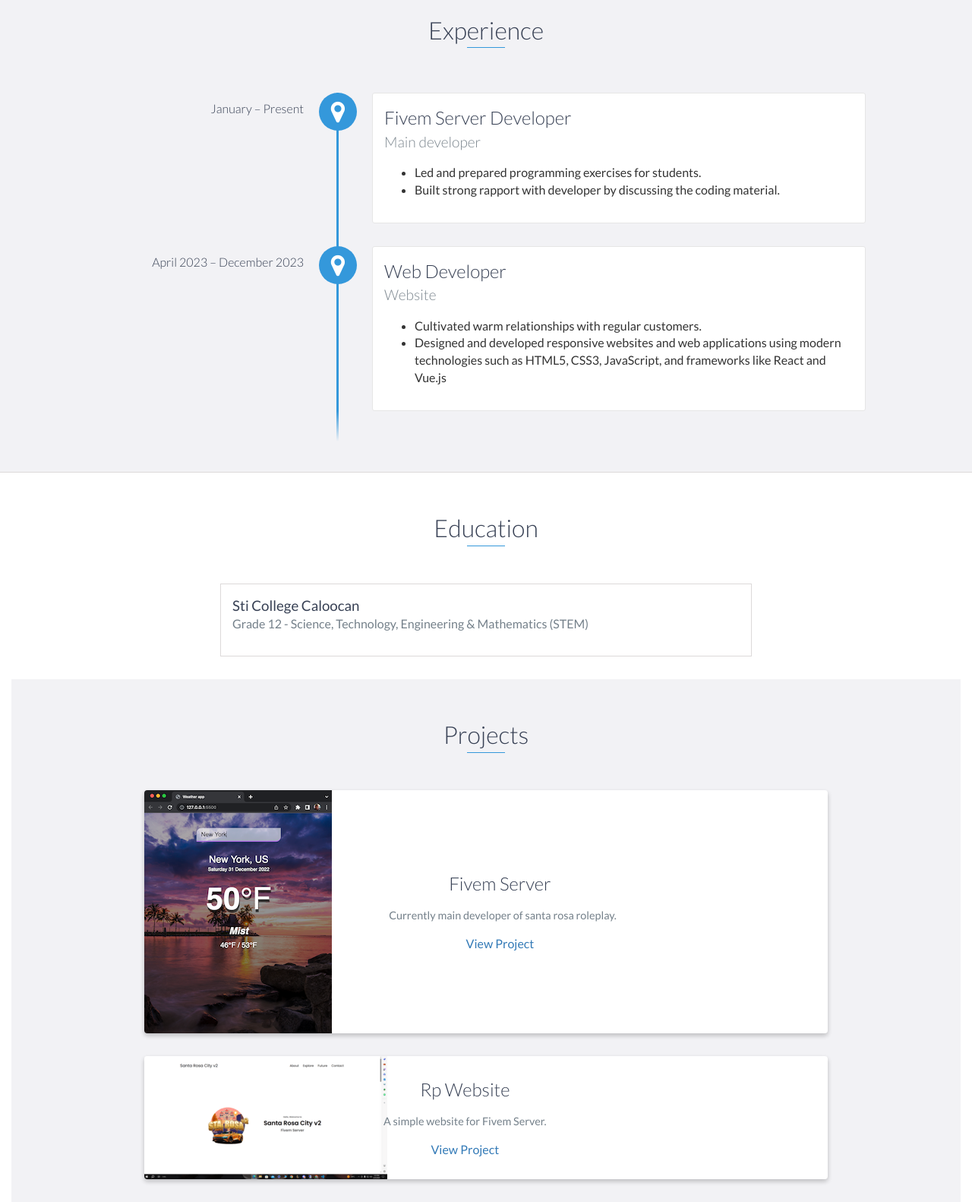
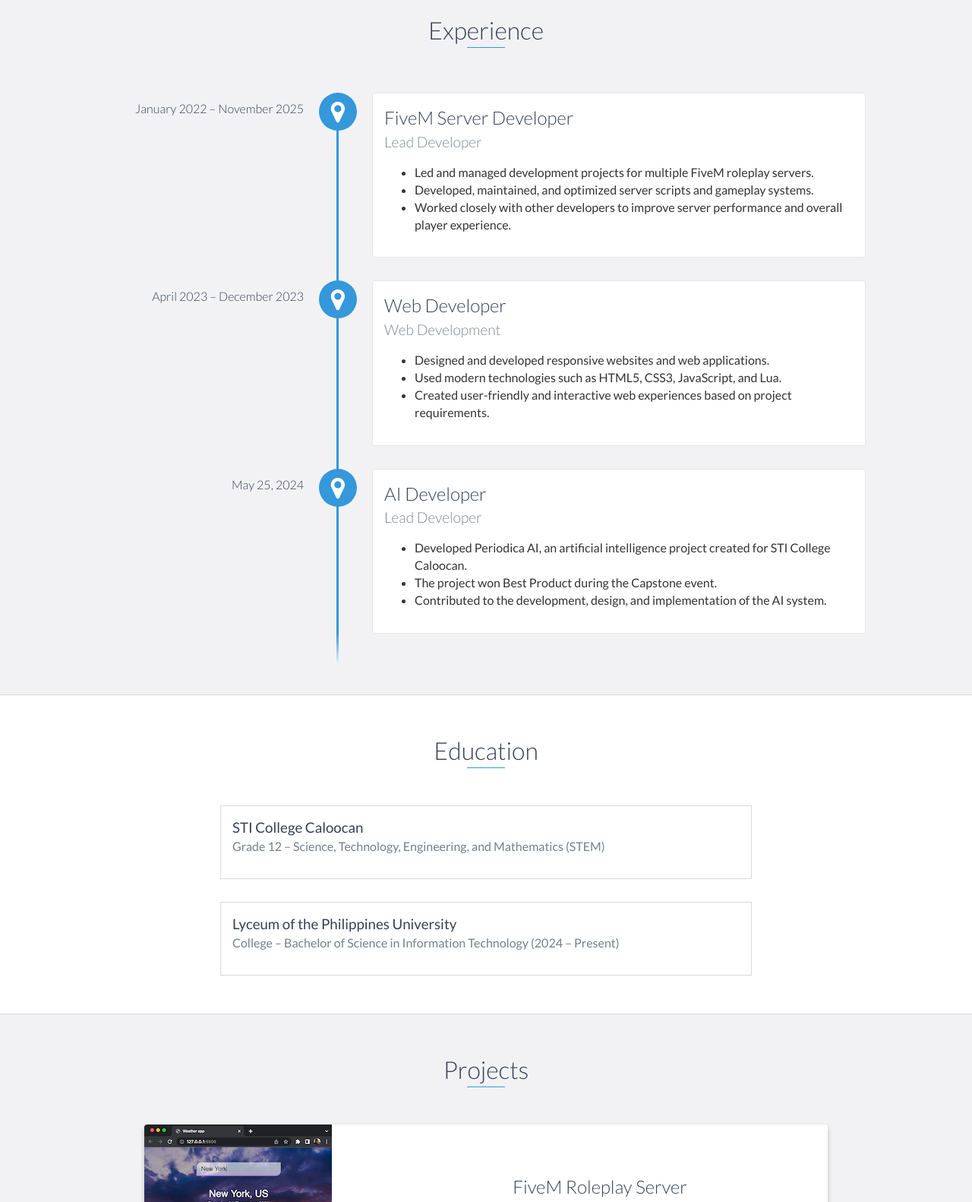
Before and after one commit to capiral000323/caps, a website: page index.html in a window 1280 px wide. Shown: the part 1060-2642 px from the top of the page at 76% size. Drawn offline with nearby package versions, Linux system fonts and the light colour scheme.

Commit message:
Update index.html

```diff
--- a/index.html
+++ b/index.html
@@ -85,83 +85,120 @@
 <div id="experience" class="background-alt">
     <h2 class="heading">Experience</h2>
     <div id="experience-timeline">
-            <div data-date="January – Present">
-                <h3>Fivem Server Developer</h3>
-                <h4>Main developer</h4>
+
+        <div data-date="January 2022 – November 2025">
+            <h3>FiveM Server Developer</h3>
+            <h4>Lead Developer</h4>
             <p>
                 <ul>
-                        <li> Led and prepared programming exercises for students.</li>
-                            <li>Built strong rapport with developer by discussing the coding material.</li>
-
+                    <li>Led and managed development projects for multiple FiveM roleplay servers.</li>
+                    <li>Developed, maintained, and optimized server scripts and gameplay systems.</li>
+                    <li>Worked closely with other developers to improve server performance and overall player experience.</li>
                 </ul>
             </p>
         </div>
 
         <div data-date="April 2023 – December 2023">
             <h3>Web Developer</h3>
-                <h4>Website</h4>
+            <h4>Web Development</h4>
             <p>
                 <ul>
-                        <li>Cultivated warm relationships with regular customers.</li>
-                        <li>Designed and developed responsive websites and web applications using modern technologies such as HTML5, CSS3, JavaScript, and frameworks like React and Vue.js</li>
+                    <li>Designed and developed responsive websites and web applications.</li>
+                    <li>Used modern technologies such as HTML5, CSS3, JavaScript, and Lua.</li>
+                    <li>Created user-friendly and interactive web experiences based on project requirements.</li>
                 </ul>
-
-
             </p>
         </div>
+
+        <div data-date="May 25, 2024">
+            <h3>AI Developer</h3>
+            <h4>Lead Developer</h4>
+            <p>
+                <ul>
+                    <li>Developed Periodica AI, an artificial intelligence project created for STI College Caloocan.</li>
+                    <li>The project won Best Product during the Capstone event.</li>
+                    <li>Contributed to the development, design, and implementation of the AI system.</li>
+                </ul>
+            </p>
         </div>
+
     </div>
 </div>
 <!-- End #experience -->
 
+
 <div id="education">
     <h2 class="heading">Education</h2>
+
     <div class="education-block">
-            <h3>Sti College Caloocan</h3>
-            <h4>Grade 12 - Science, Technology, Engineering & Mathematics (STEM)</h4>
+        <h3>STI College Caloocan</h3>
+        <h4>Grade 12 – Science, Technology, Engineering, and Mathematics (STEM)</h4>
         <p>
-
         </p>
     </div>
-        <!-- End .education-block -->
 
+    <div class="education-block">
+        <h3>Lyceum of the Philippines University</h3>
+        <h4>College – Bachelor of Science in Information Technology (2024 – Present)</h4>
+        <p>
+        </p>
+    </div>
+</div>
+<!-- End #education -->
 
 
 <div id="projects" class="background-alt">
     <h2 class="heading">Projects</h2>
+
     <div class="container">
         <div class="row">
+
             <div class="project shadow-large">
                 <div class="project-image">
                     <img src="images/Weatherapp.png" />
                 </div>
                 <!-- End .project-image -->
+
                 <div class="project-info">
-                        <h3>Fivem Server</h3>
+                    <h3>FiveM Roleplay Server</h3>
                     <p>
-                            &ensp;Currently main developer of santa rosa roleplay.<br>
+                        Lead Developer of La Provinsia Roleplay, responsible for developing,
+                        maintaining, and optimizing the server's scripts and systems.
+                        <br><br>
+                        Also worked as a developer for BGC RP, Mobtown RP, The Culture RP,
+                        Santa Rosa Roleplay, and La Provinsia Roleplay.
                     </p>
-                        <a href="https://servers.fivem.net/servers/detail/xeq7ee">View Project</a>
+
+                    <a href="https://servers.fivem.net/servers/detail/xeq7ee">
+                        View Project
+                    </a>
                 </div>
                 <!-- End .project-info -->
             </div>
             <!-- End .project -->
+
 
             <div class="project shadow-large">
                 <div class="project-image">
                     <img src="images/MyHeroPage.png" />
                 </div>
                 <!-- End .project-image -->
+
                 <div class="project-info">
-                        <h3>Rp Website</h3>
+                    <h3>FiveM Roleplay Website</h3>
                     <p>
-                            A simple website for Fivem Server.
+                        A responsive and user-friendly website developed for a FiveM
+                        roleplay server.
                     </p>
-                        <a href="https://santarosarp.github.io/SantarosaRp/">View Project</a>
+
+                    <a href="https://santarosarp.github.io/SantarosaRp/">
+                        View Project
+                    </a>
                 </div>
                 <!-- End .project-info -->
             </div>
-                </div>
+            <!-- End .project -->
+
         </div>
     </div>
 </div>
@@ -174,7 +211,7 @@
             <li>C#</li>
             <li>HTML</li>
             <li>CSS</li>
-            <li>WordPress</li>
+            <li>Lua</li>
 
 
         </ul>
```
Lines whose indentation alone changed are shown as unchanged.
